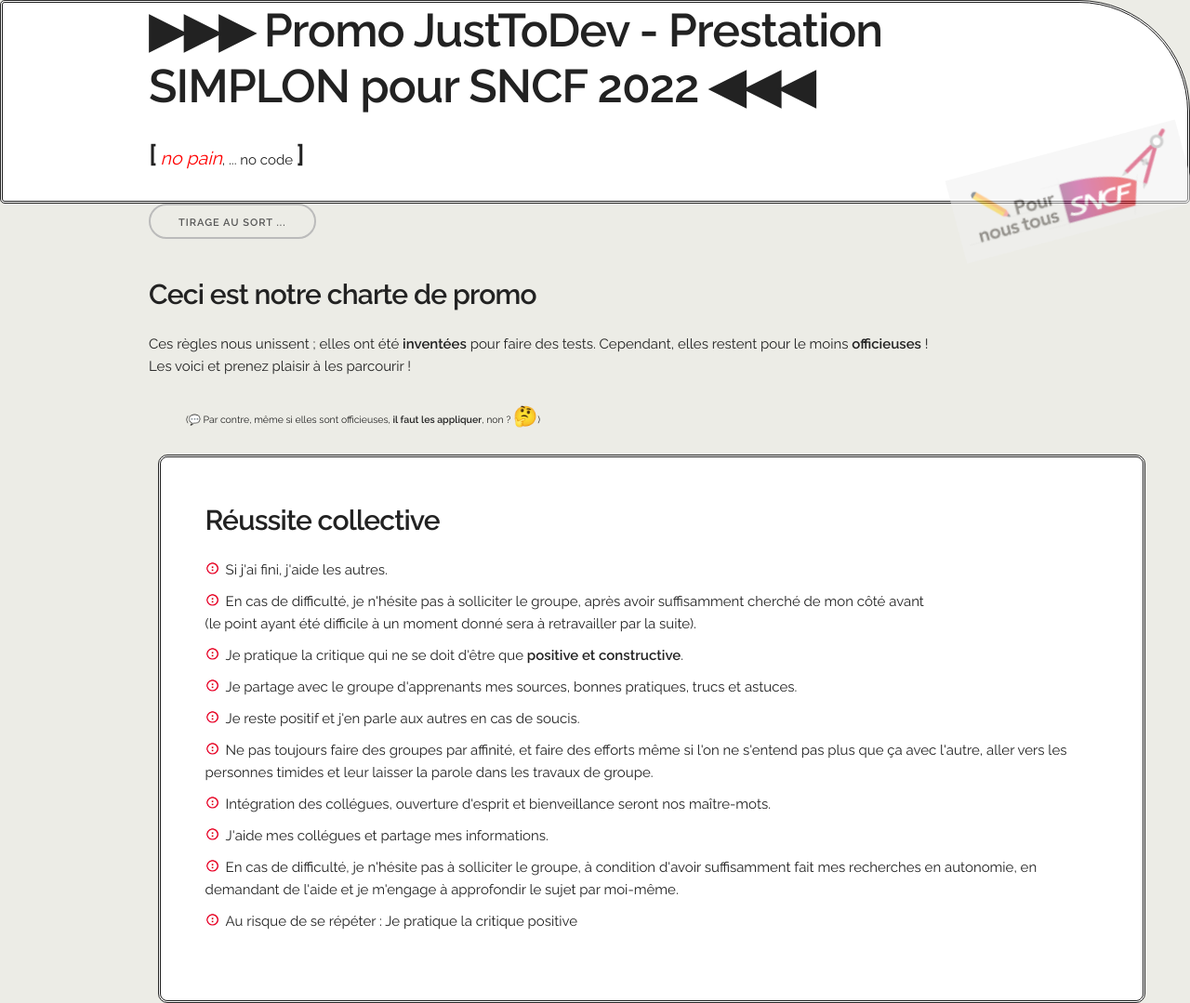
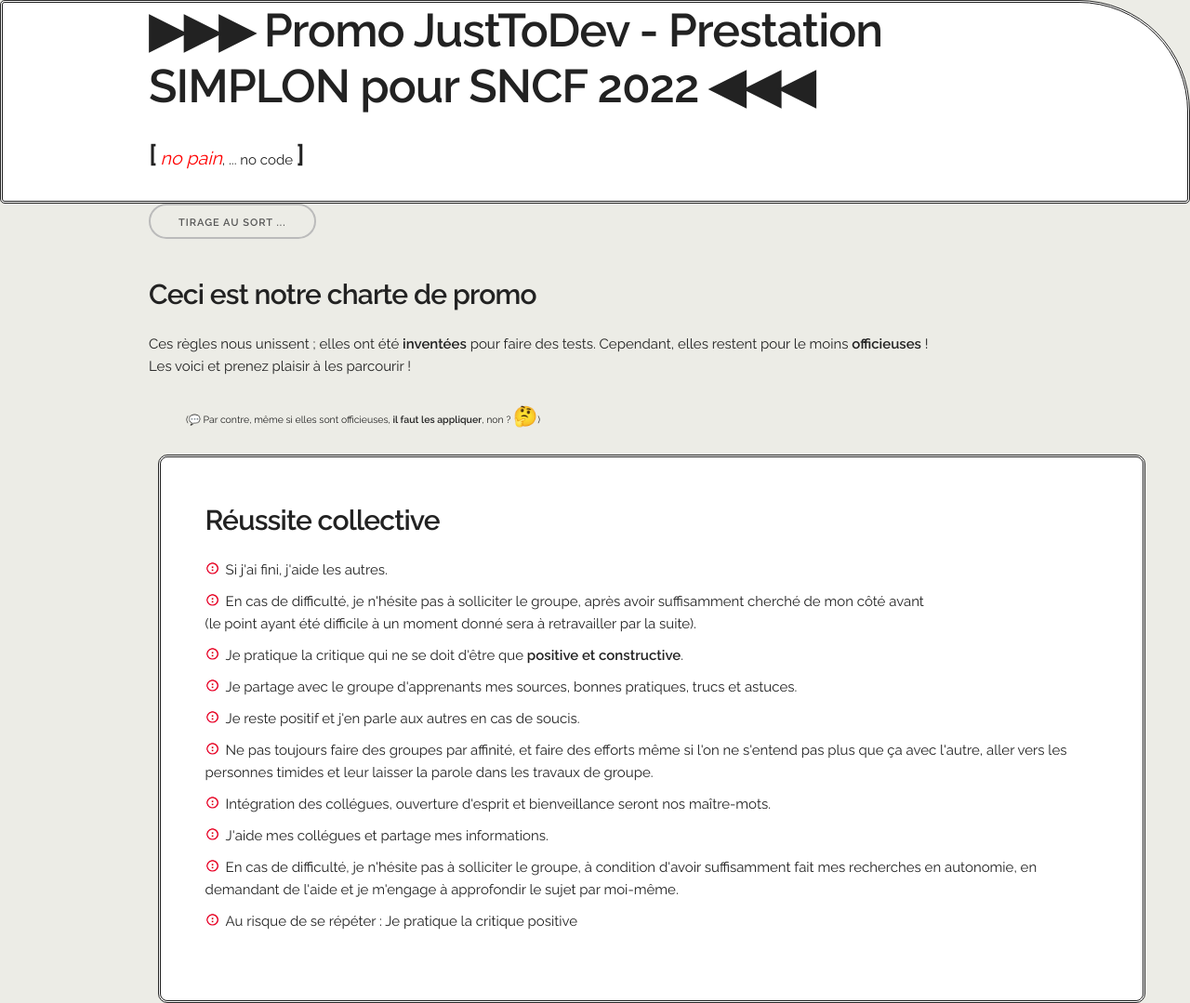
Before and after one commit to Byjm75/Charte-projet, a plain HTML site: page index.html in a window 1280 px wide. Shown: the top 1079 px of the page at 93% size. Drawn offline with Linux system fonts and the light colour scheme.

Commit message:
désactivation du logo sncf ---> placer en commentaire

```diff
--- a/index.html
+++ b/index.html
@@ -46,13 +46,14 @@
       <p><b>[</b> <em>no pain</em>, ... no code <b>]</b></p>  <!-- Les crochets ont du style, cependant, a-t'on le droit de prendre des balises
                                                               <b></b> ? -->
                                 <!--mise en action du javascript dès l'ouverture de page-->
+      </div>
     </div>
   </header>
 
 
   <!-- Structure principale de la page
   –––––––––––––––––––––––––––––––––––––––––––––––––– -->
-  <div class="centrage"><img src="images/logosncf.png" titre="Ceci est notre premier Brief." alt="logo entreprise" /></div>
+  <!--<div class="centrage"><img src="images/logosncf.png" titre="Ceci est notre premier Brief." alt="logo entreprise" /></div>-->
 
   <main class="container">
 
```
